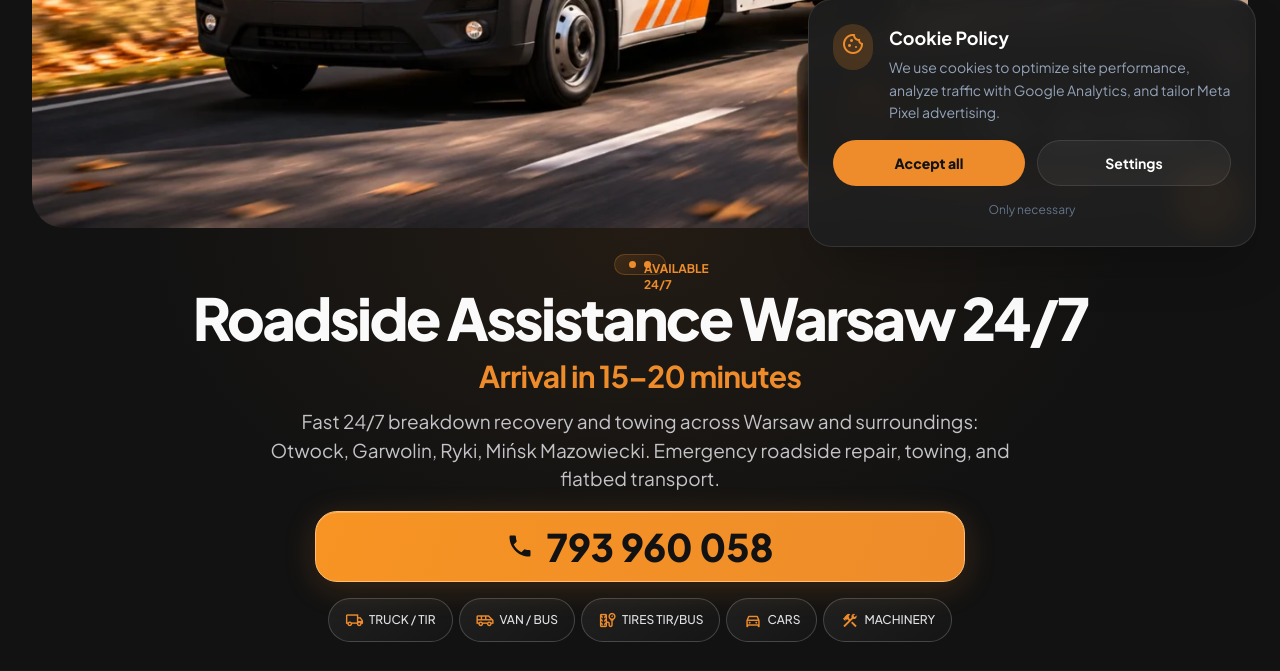
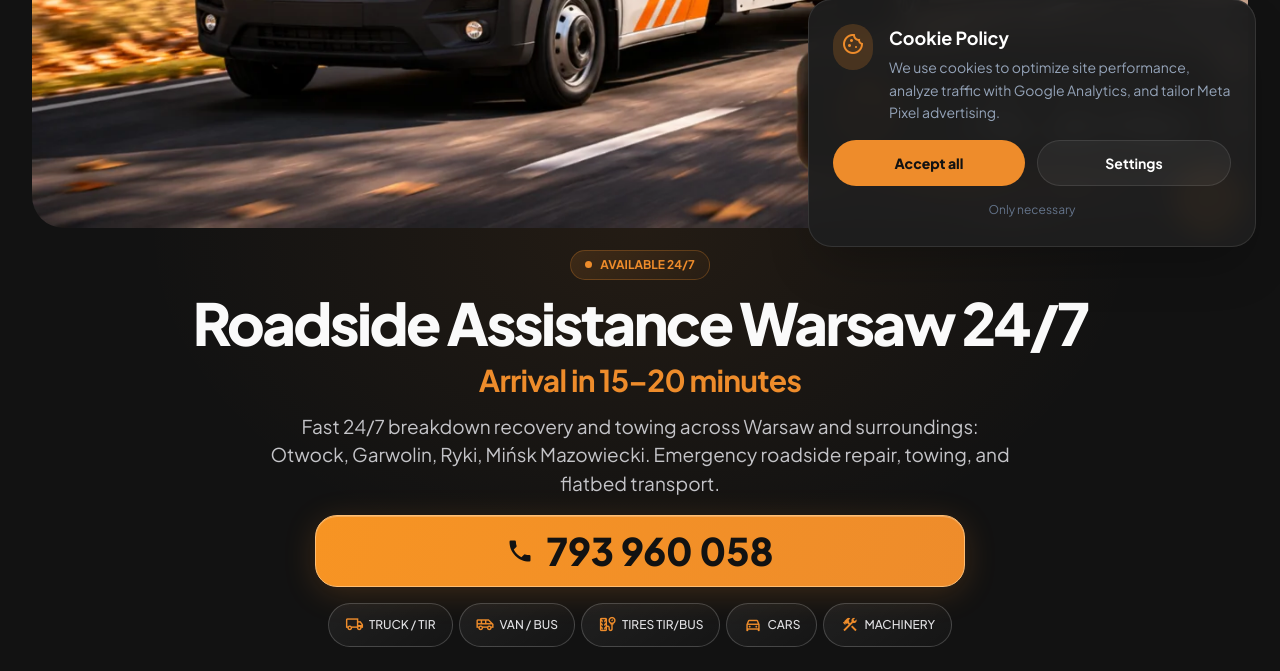
Before and after one commit to DarGrz/holwar, a PHP site: page /index.php in a window 1280 px wide. Shown: the part 529-1200 px from the top of the page. Run offline with PHP 8.4, Linux system fonts and the light colour scheme; data that the repository does not hold is empty.

Commit message:
fix(hero): fix availability badge style collision with i18n span

```diff
--- a/hero.css
+++ b/hero.css
@@ -72,11 +72,22 @@
     text-transform: uppercase;
 }
 
-.holwar-hero__availability > span {
+.holwar-hero__dot,
+.holwar-hero__availability > span:first-child {
+    display: inline-block;
     width: 7px;
     height: 7px;
     border-radius: 50%;
     background: currentColor;
+    flex-shrink: 0;
+}
+
+.holwar-hero__availability > span:not(:first-child) {
+    width: auto;
+    height: auto;
+    border-radius: 0;
+    background: transparent;
+    display: inline;
 }
 
 .holwar-hero h1 {
--- a/hero.php
+++ b/hero.php
@@ -3,7 +3,7 @@ function render_holwar_hero_head(string $image = 'holwar-hero', int $imageWidth
 {
     $image = htmlspecialchars($image, ENT_QUOTES, 'UTF-8');
     ?>
-    <link rel="stylesheet" href="hero.css?v=1" />
+    <link rel="stylesheet" href="hero.css?v=2" />
     <link rel="preload" as="image" href="img/<?php echo $image; ?>-<?php echo $imageWidth; ?>.webp"
         imagesrcset="img/<?php echo $image; ?>-480.webp 480w, img/<?php echo $image; ?>-768.webp 768w, img/<?php echo $image; ?>-<?php echo $imageWidth; ?>.webp <?php echo $imageWidth; ?>w"
         imagesizes="(min-width: 1280px) 1216px, (min-width: 640px) calc(100vw - 48px), calc(100vw - 16px)"
@@ -31,7 +31,7 @@ function render_holwar_hero(
                 fetchpriority="high" loading="eager"
                 alt="<?php echo htmlspecialchars($imageAlt, ENT_QUOTES, 'UTF-8'); ?>" />
             <div class="holwar-hero__content">
-                <p class="holwar-hero__availability"><span aria-hidden="true"></span><span data-i18n="hero.availability">Dostępni 24/7</span></p>
+                <p class="holwar-hero__availability"><span class="holwar-hero__dot" aria-hidden="true"></span><span data-i18n="hero.availability">Dostępni 24/7</span></p>
                 <?php
                 $isHome = ($title === 'Pomoc Drogowa Warszawa 24H');
                 $titleI18n = $isHome ? ' data-i18n="hero.title"' : '';
```
Also changed, not shown: js/i18n.js (line endings or trailing spaces).
